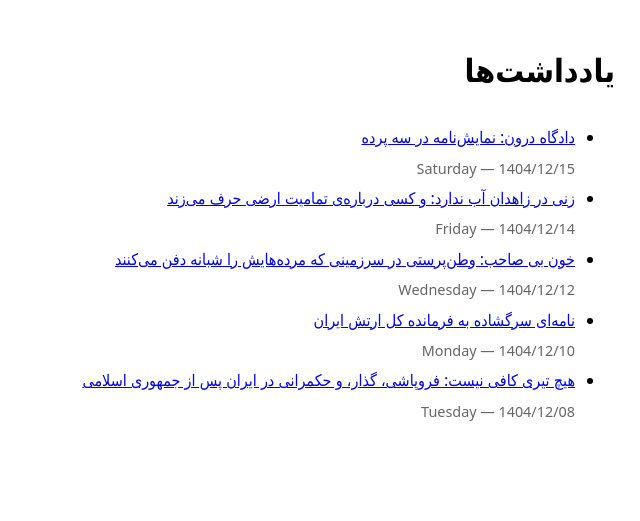
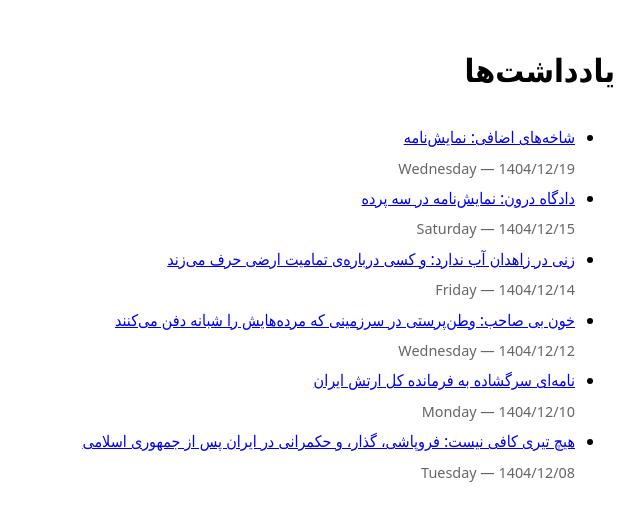
Before and after one commit to sayehbisaheb/sayehbisaheb.github.io, a Jekyll site: the page built from index.html, in a window 1280 px wide. Shown: the top 521 px of the page, without its empty margins (640-1280 px from the left). Built offline with Jekyll 4.4.1, drawn with Linux system fonts in a browser that asks for light colours.

Commit message:
Update shakheha-v2.html

```diff
--- a/essays/shakheha-v2.html
+++ b/essays/shakheha-v2.html
@@ -1,3 +1,9 @@
+---
+layout: essay
+title: "شاخه‌های اضافی: نمایش‌نامه "
+date: 2024-04-10
+jalali: "1404/12/19"
+---
 <!DOCTYPE html>
 <html dir="rtl" lang="fa">
 <head>
```
